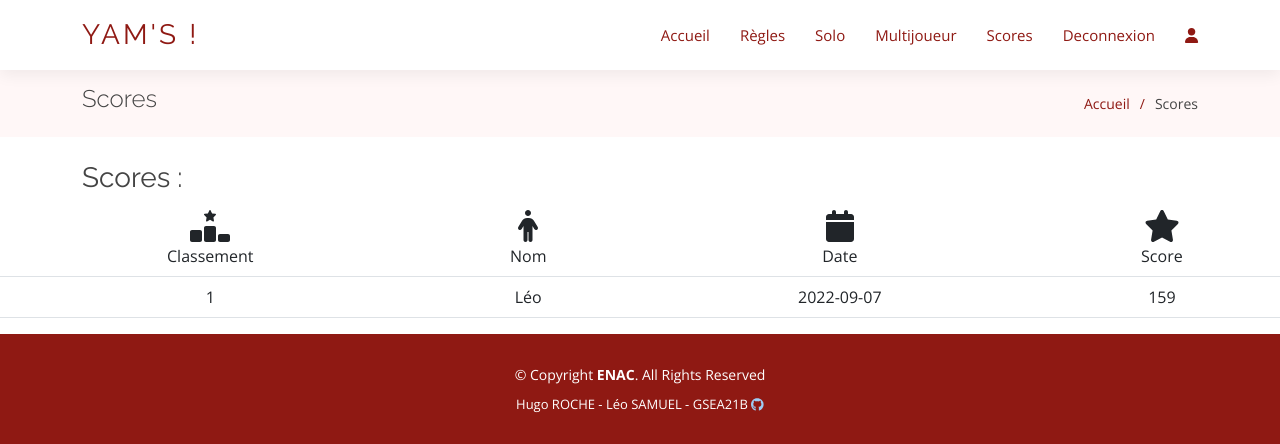
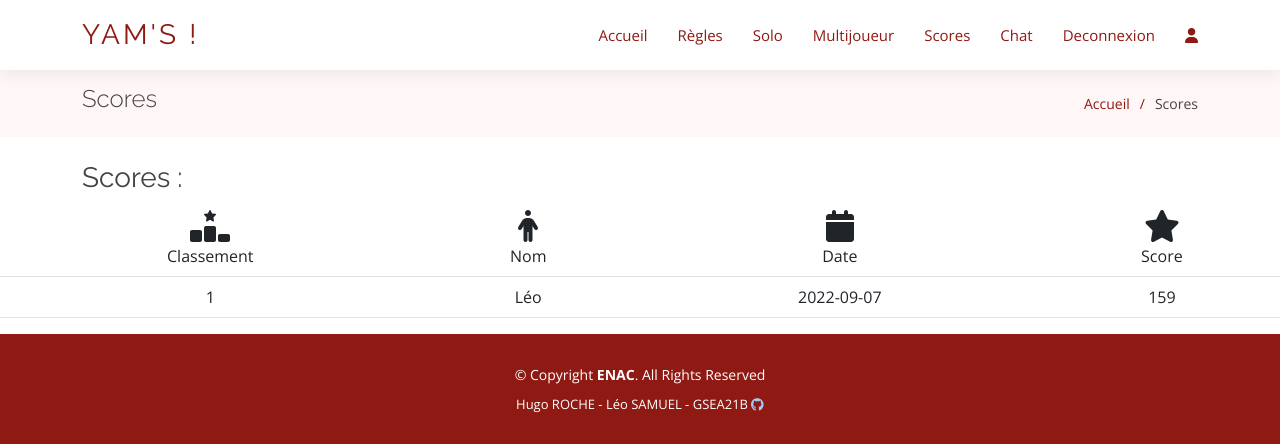
Before and after one commit to leosamuel64/BE_semestre1_info, a Flask app: page /scores.html in a window 1280 px wide. Shown: the top 444 px of the page. Run offline with Flask 2, Linux system fonts and the light colour scheme; some libraries are stand-ins or nearby versions.

Commit message:
ajout chat V1

```diff
--- /dev/null
+++ b/data/chat.txt
@@ -0,0 +1 @@
+13-09-2022 15:59<,:,>Léo<,:,>Hello world !
--- a/data/connected.txt
+++ b/data/connected.txt
@@ -0,0 +1 @@
+Léo
--- a/fonctions.py
+++ b/fonctions.py
@@ -1,6 +1,8 @@
 import sqlite3
 import os
 import pickle
+from time import gmtime, strftime
+
 
 
 
@@ -252,6 +254,35 @@ def total_final(score):
 
 
 
+def read_chat(chemin='data/chat.txt'):
+    f=open(chemin,'r')
+    chat=[]
+    for ligne in f:
+        time,user,msg=ligne.split('<,:,>')
+        chat.append((time.strip(),user.strip(),msg.strip()))
+    return chat
+
+
+def ajoute_chat(nom,message,chemin='data/chat.txt'):
+    """
+    strftime("%Y-%m-%d %H:%M:%S", gmtime())
+    """
+    f=open(chemin,'r')
+    chat=[]
+    for ligne in f:
+        time,user,msg=ligne.split('<,:,>')
+        chat.append((time,user,msg.strip()))
+    chat.append((strftime("%d-%m-%Y %H:%M", gmtime()),nom,message))
+    f.close()
+    f=open(chemin,'w')
+    for (time,user,msg) in chat:
+        f.write(time+'<,:,>'+user+'<,:,>'+msg+'\n')
+    f.close()
+
+
+
+
+
 
 def read_connected(chemin='data/connected.txt'):
     f=open(chemin,'r')
--- a/main.py
+++ b/main.py
@@ -155,6 +155,17 @@ def connection():
     Page de connexion
     """
     return render_template('header_home.html')+render_template('connecter.html',)+render_template('footer.html')
+
+
+@app.route ('/chat.html')
+def chat():
+    """
+    Page du chat
+    """
+    l=read_chat()
+    l.reverse()
+    session['chat']=l
+    return render_template('header_home.html')+render_template('chat.html',)+render_template('footer.html')
 
 
 
@@ -540,6 +551,16 @@ def connect():
         return redirect('/connecter.html')
 
 
+@app.route ('/send_msg',methods = ['GET'])
+def send_msg():
+    """
+    Redirection qui modifie le mot de passe d'un utilisateur dans la base de données des comptes
+    """
+    result=request.args
+
+    ajoute_chat(session['user'],result['comment'])
+    return redirect('/chat.html')
+
 
 
 # ---------------------------------------------------------------------
--- a/templates/header_home.html
+++ b/templates/header_home.html
@@ -63,7 +63,12 @@
             <a href="connecter.html">Se connecter</a>
 
             {%else%}
+            <li>
+              <a href="/chat.html">Chat</a>
+
+            </li>
             <a href="deco">Deconnexion</a>
+
           <li>
             <a href="/option_compte.html"><i class="fa-solid fa-user"></i></a>
 
```
Also changed, not shown: templates/chat.html (added, +39 -0 lines), 2 other files.
